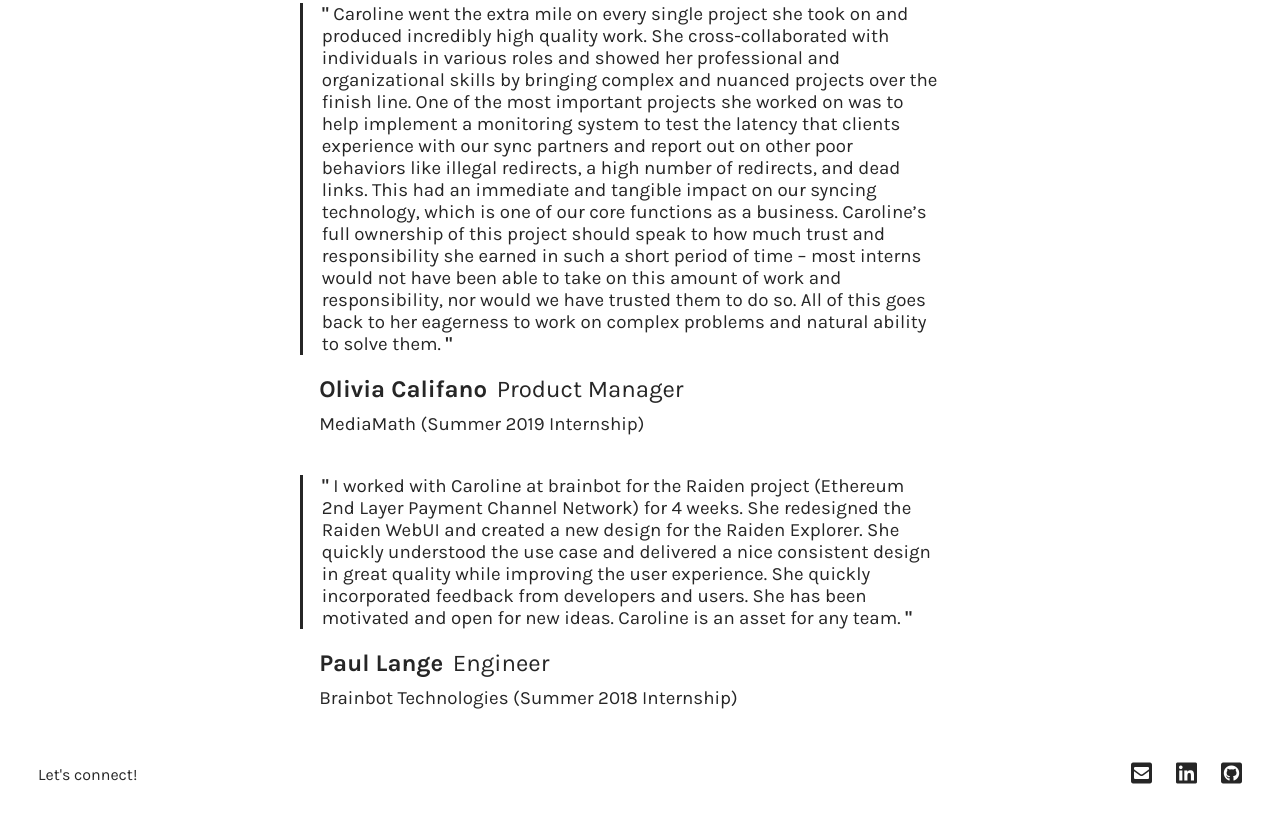
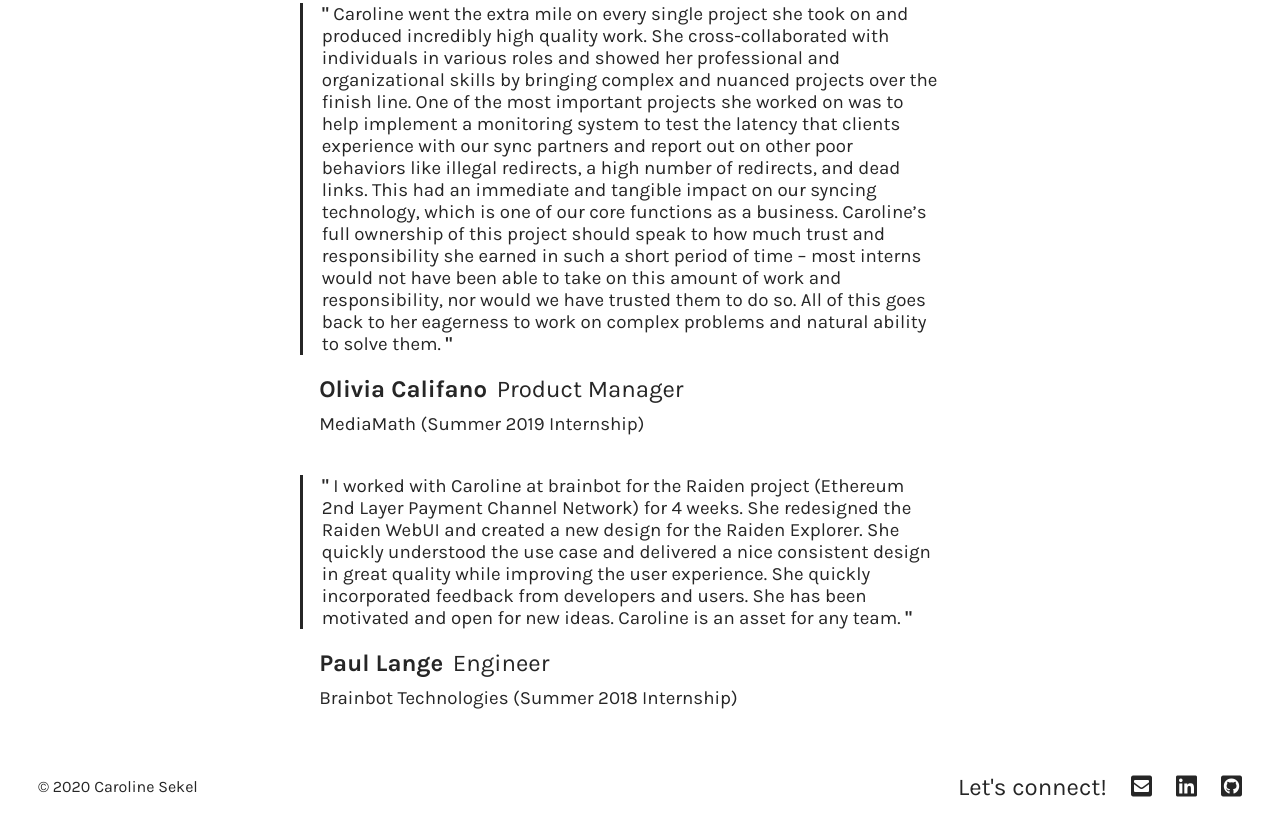
Before and after one commit to carolinesekel/portfolio, a plain HTML site: page about.html in a window 1280 px wide. Shown: the part 898-1731 px from the top of the page. Before the commit the page ends 1706 px from the top, so only its background shows below. Drawn offline with Linux system fonts and the light colour scheme.

Commit message:
new footer on all pages

```diff
--- a/about.html
+++ b/about.html
@@ -67,8 +67,10 @@
     </section>
     </div>
     <footer>
-        <p>Let's connect!</p>
+        <p>&copy; 2020 Caroline Sekel</p>
+
         <nav class="socials">
+            <p>Let's connect!</p>
             <a target="_blank" href="mailto:caroline.sekel@uconn.edu"><i class="fas fa-envelope-square"></i></a>
             <a target="_blank" href="https://www.linkedin.com/in/carolinesekel/"><i class="fab fa-linkedin"></i></a>
             <a target="_blank" href=" https://github.com/carolinesekel"><i class="fab fa-github-square"></i></a>
```
Also changed, not shown: curb.html (+3 -1 lines), index.html (+3 -1 lines), promo-site.html (+3 -1 lines), raiden.html (+3 -1 lines).
